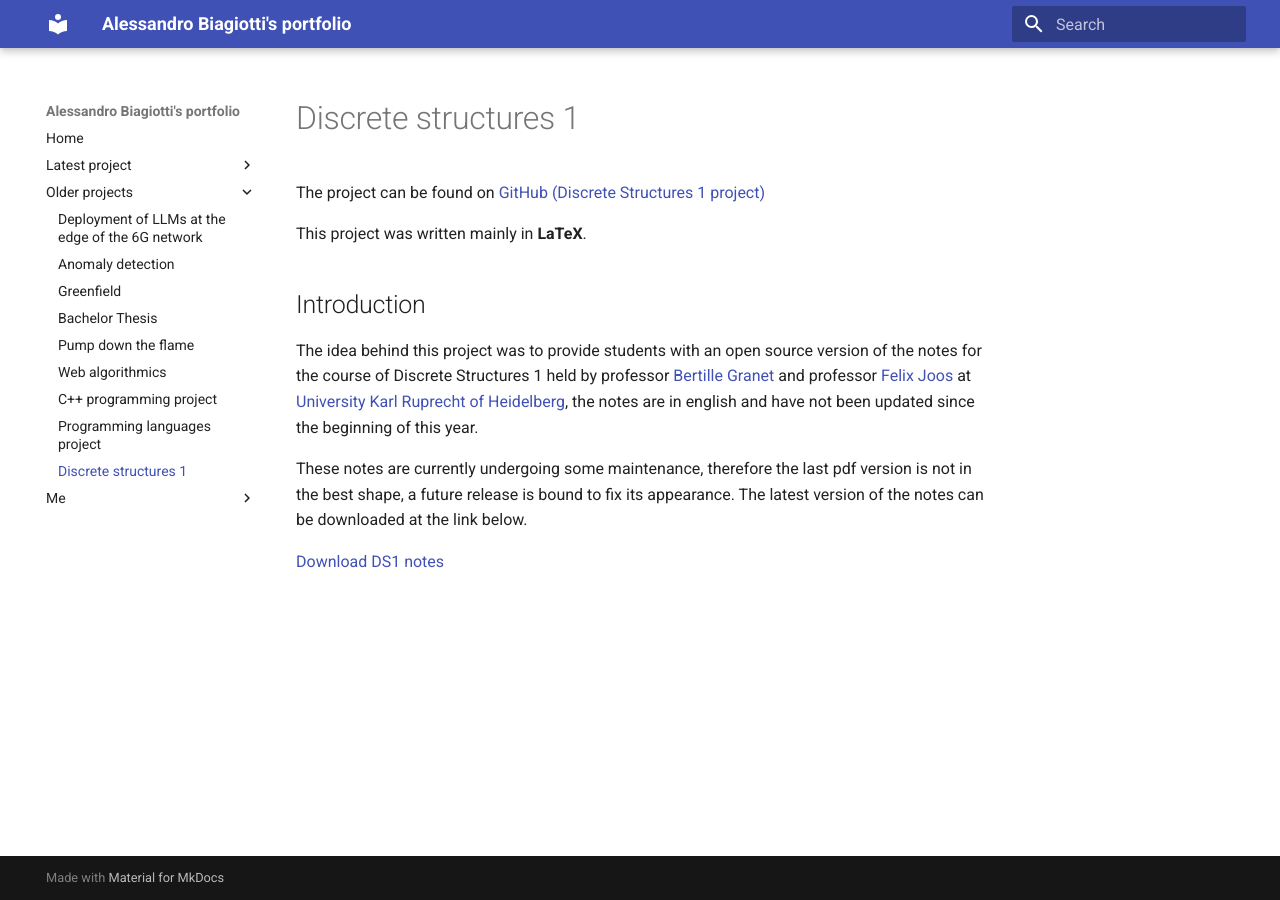
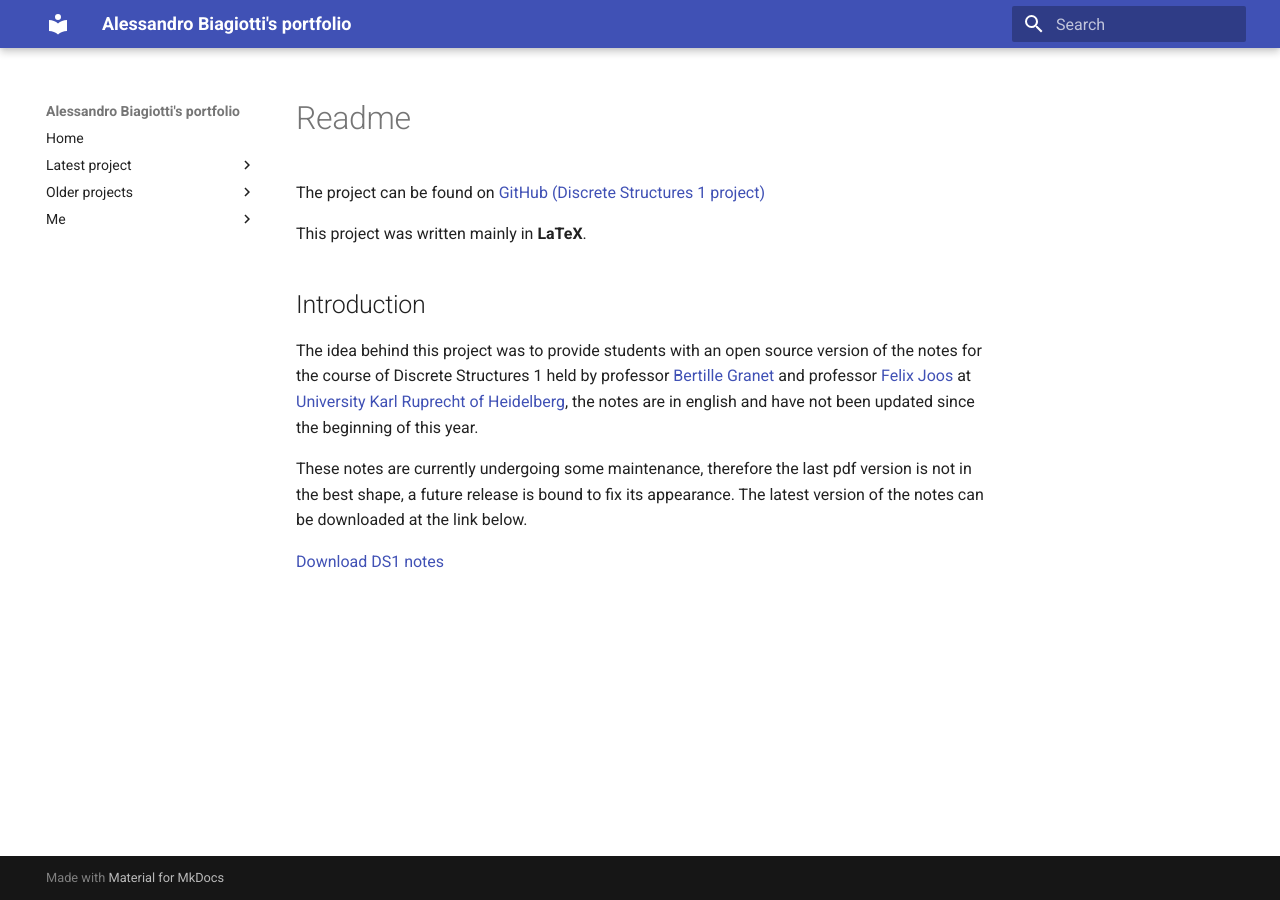
Before and after one commit to S3gmentati0nFault/S3gmentati0nFault.github.io, an MkDocs documentation site: the page built from docs/structures/readme.md, in a window 1280 px wide. Built offline with MkDocs 1.6.1 and Material for MkDocs 9.7.7, drawn with Linux system fonts in a browser that asks for light colours.

Commit message:
Removed the page dedicated to the discrete structures 1 course

```diff
--- a/mkdocs.yml
+++ b/mkdocs.yml
@@ -32,7 +32,6 @@ nav:
       - "Web algorithmics": algoweb/readme.md
       - "C++ programming project": cpp/readme.md
       - "Programming languages project": pl/readme.md
-      - "Discrete structures 1": structures/readme.md
   - Me:
       - "Curriculum": me/curriculum.md
       - "Passions": me/passions.md
```
